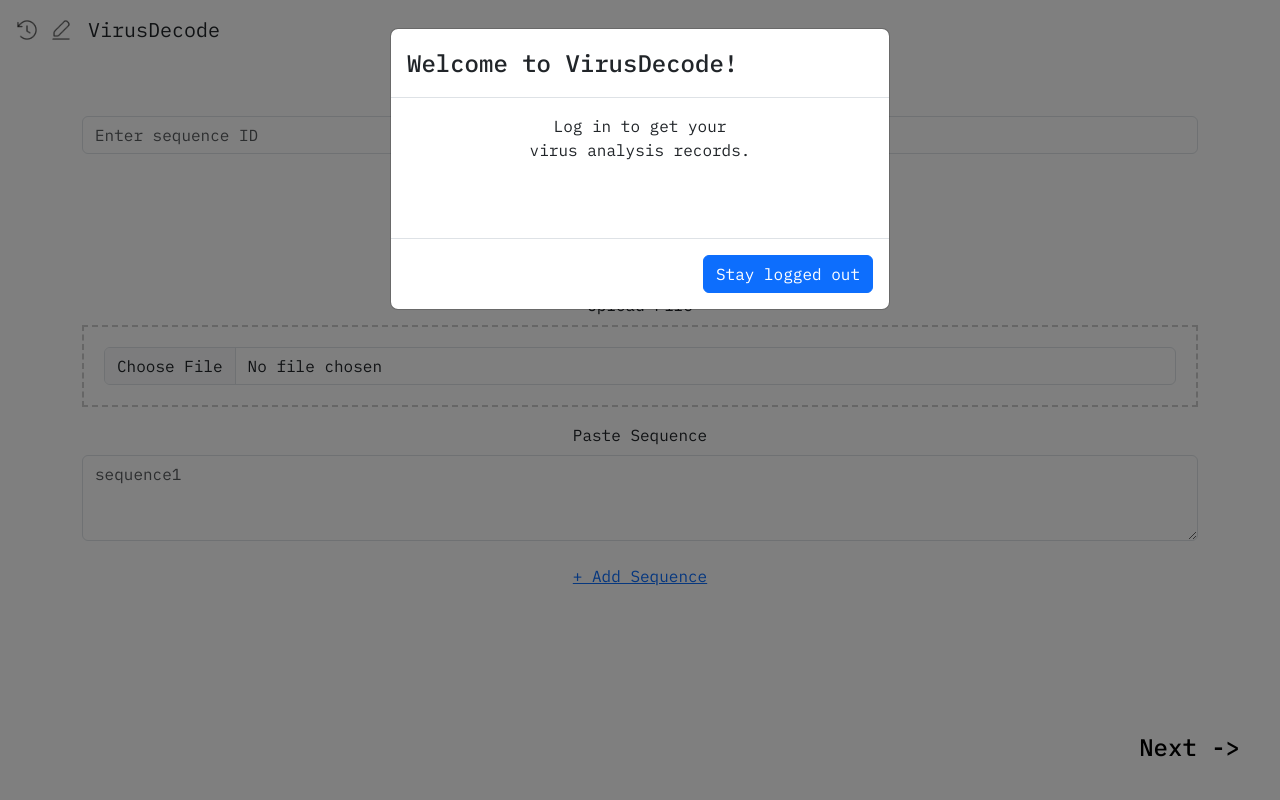
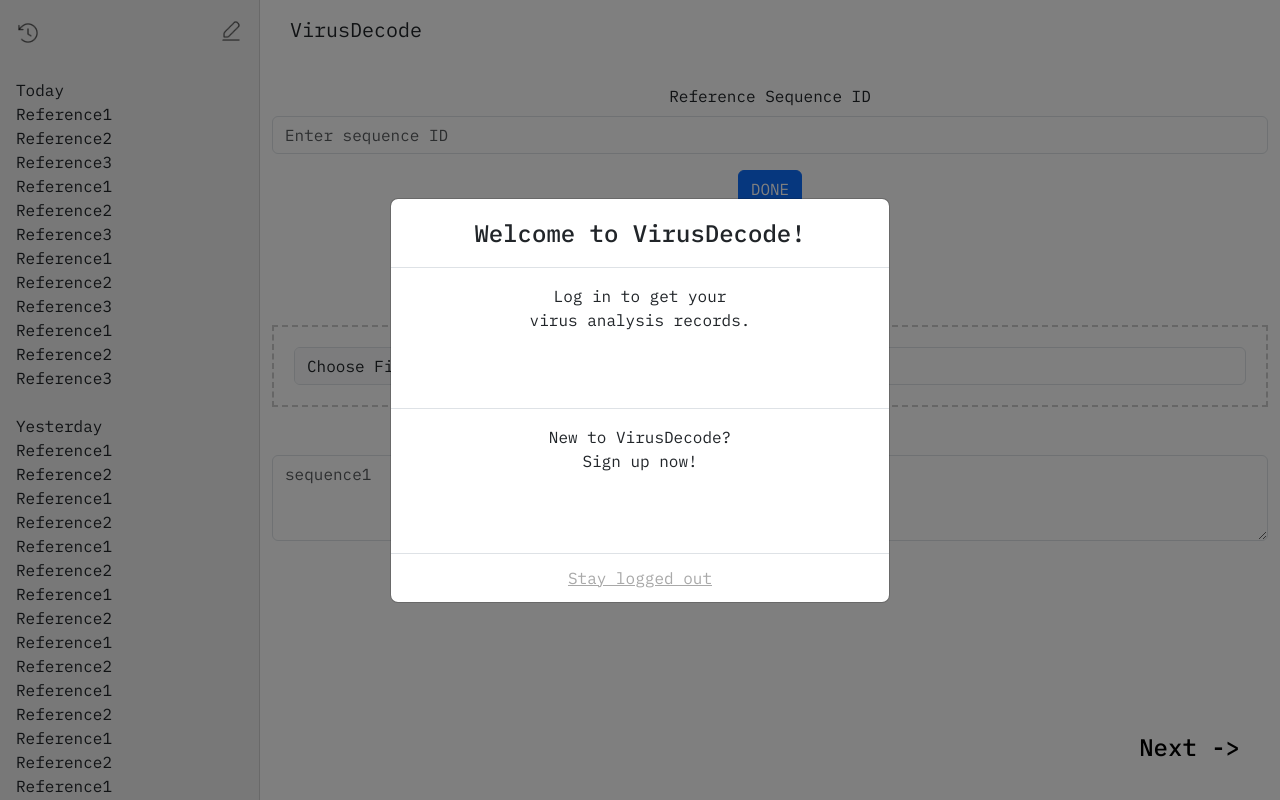
Before and after one commit to VirusDecode-project/VirusDecode, a React (Create React App) app in the folder frontend/: page /inputSeq in a window 1280 px wide. Built offline with nearby package versions, Linux system fonts and the light colour scheme.

Commit message:
inputSeq 페이지 완성시키기 전 커밋                          ─ dquote> 사이드바 analysis 페이지에서도 되도록 임시 구현. 나중에 NavSide컴포넌트로 연동되게끔해야함

```diff
--- a/frontend/src/pages/analysis.js
+++ b/frontend/src/pages/analysis.js
@@ -1,12 +1,31 @@
-import { Nav } from 'react-bootstrap';
+import { Nav, Offcanvas} from 'react-bootstrap';
+import { useNavigate } from 'react-router-dom';
 import React, { useState, useEffect } from 'react';
 import loadingImage from './loading.png';
 import './analysis.css';
+import historyIcon from './history.png';
+import editIcon from './edit.png';
 
 function Analysis() {
     let [tab, setTab] = useState(0)
     let [isLoading, setIsLoading] = useState(true);
     let [loadingText, setLoadingText] = useState('Analyzing');
+
+    const [showOffcanvas, setShowOffcanvas] = useState(false);
+    let navigate = useNavigate();
+
+
+    const handleShowOffcanvas = () => {
+        setShowOffcanvas(true);
+        document.body.style.overflow = 'hidden';  // 오버플로우 숨김
+    };
+    let handleCloseOffcanvas = () => setShowOffcanvas(false);
+
+    useEffect(() => {
+        if (!showOffcanvas) {
+            document.body.style.overflow = 'auto';  // 오버플로우 기본값으로 재설정
+        }
+    }, [showOffcanvas]);
 
     useEffect(() => {
         const interval = setInterval(() => {
@@ -34,7 +53,15 @@ function Analysis() {
             ) : (
 
                 <>
-                    <h1>히스토리 로고 + 헤드바 컴포넌트</h1>
+                    <div className="header-bar">
+                        {!showOffcanvas && (
+                            <>
+                                <img onClick={handleShowOffcanvas} style={{ cursor: 'pointer' }} src={historyIcon} alt="History" className="history-icon" />
+                                <img src={editIcon} alt="Edit" className="edit-icon" />
+                            </>
+                        )}
+                        <span className='logo-text' onClick={() => { navigate('/') }} style={{ cursor: 'pointer' }}>VirusDecode</span>
+                    </div>
                     <Nav variant="tabs" defaultActiveKey="link0" className="justify-content-center">
                         <Nav.Item>
                             <Nav.Link eventKey="link0" onClick={() => setTab(0)}>Alignment</Nav.Link>
@@ -56,6 +83,27 @@ function Analysis() {
                     <Tab tab={tab} />
                 </>
             )}
+
+            <Offcanvas className="custom-offcanvas" show={showOffcanvas} onHide={handleCloseOffcanvas} backdrop={false} style={{ width: '260px' }}>
+                <Offcanvas.Header>
+                    <Offcanvas.Title>
+                        <img onClick={handleCloseOffcanvas} src={historyIcon} alt="History" className="history-icon" style={{ cursor: 'pointer' }} />
+                    </Offcanvas.Title>
+                    <img src={editIcon} alt="Edit" className="edit-icon" />
+                </Offcanvas.Header>
+                <Offcanvas.Body>
+                    <div>Yesterday</div>
+                    <div>Reference1</div>
+                    <div>Reference2</div>
+                    <div>Reference2</div>
+                    <br />
+                    <div>Previous 7 day</div>
+                    <div>Reference1</div>
+                    <div>Reference2</div>
+                    <div>Reference3</div>
+
+                </Offcanvas.Body>
+            </Offcanvas>
         </div>
 
     );
--- a/frontend/src/pages/inputSeq.css
+++ b/frontend/src/pages/inputSeq.css
@@ -110,3 +110,15 @@ body {
 .logo-text {
   margin-left: 15px;
 }
+
+.logged-out {
+  color: darkgray;
+  text-align: center;
+  text-decoration: underline;
+  cursor: pointer;  /* 마우스 커서를 포인터로 변경 */
+  margin: 0 auto;  /* 중앙 정렬 */
+}
+
+.logged-out:hover {
+  color: gray;  /* 마우스 올렸을 때 색깔 조금 진하게 */
+}
--- a/frontend/src/pages/inputSeq.js
+++ b/frontend/src/pages/inputSeq.js
@@ -8,14 +8,13 @@ import editIcon from './edit.png';
 
 function InputSeq() {
     const [showModal, setShowModal] = useState(false);
-    const [showOffcanvas, setShowOffcanvas] = useState(false);
+    const [showOffcanvas, setShowOffcanvas] = useState(true);
 
-    const navigate = useNavigate();
+    let navigate = useNavigate();
 
     const handleCloseModal = () => setShowModal(false);
-    const handleShowModal = () => setShowModal(true);
 
-    const handleCloseOffcanvas = () => setShowOffcanvas(false);
+    let handleCloseOffcanvas = () => setShowOffcanvas(false);
     const handleShowOffcanvas = () => {
         setShowOffcanvas(true);
         document.body.style.overflow = 'hidden';  // 오버플로우 숨김
@@ -68,8 +67,8 @@ function InputSeq() {
                 </Form>
             </div>
 
-            <Modal show={showModal} onHide={handleCloseModal}>
-                <Modal.Header >
+            <Modal show={showModal} onHide={handleCloseModal} centered>
+                <Modal.Header className="modal-body-centered">
                     <Modal.Title>Welcome to VirusDecode!</Modal.Title>
                 </Modal.Header>
                 <Modal.Body className="modal-body-centered">
@@ -79,17 +78,27 @@ function InputSeq() {
                         <GoogleLoginButton />
                     </div>
                 </Modal.Body>
+
+                <Modal.Footer className="modal-body-centered">
+                    <div>
+                        New to VirusDecode?<br />
+                        Sign up now!</div>
+                    <div className="google-login-button-container">
+                        <GoogleLoginButton />
+                    </div>
+
+                </Modal.Footer>
                 <Modal.Footer>
-                    <Button variant="primary" onClick={handleCloseModal}>
+                    <p className='logged-out' onClick={handleCloseModal}>
                         Stay logged out
-                    </Button>
+                    </p>
                 </Modal.Footer>
             </Modal>
 
             <Offcanvas className="custom-offcanvas" show={showOffcanvas} onHide={handleCloseOffcanvas} backdrop={false} style={{ width: '260px' }}>
                 <Offcanvas.Header>
                     <Offcanvas.Title>
-                        <img onClick={handleCloseOffcanvas} src={historyIcon} alt="History" className="history-icon" style={{ cursor: 'pointer' }}/>
+                        <img onClick={handleCloseOffcanvas} src={historyIcon} alt="History" className="history-icon" style={{ cursor: 'pointer' }} />
                     </Offcanvas.Title>
                     <img src={editIcon} alt="Edit" className="edit-icon" />
                 </Offcanvas.Header>
```
Also changed, not shown: frontend/src/pages/NavSide.js (added). Lines whose indentation alone changed are shown as unchanged.
